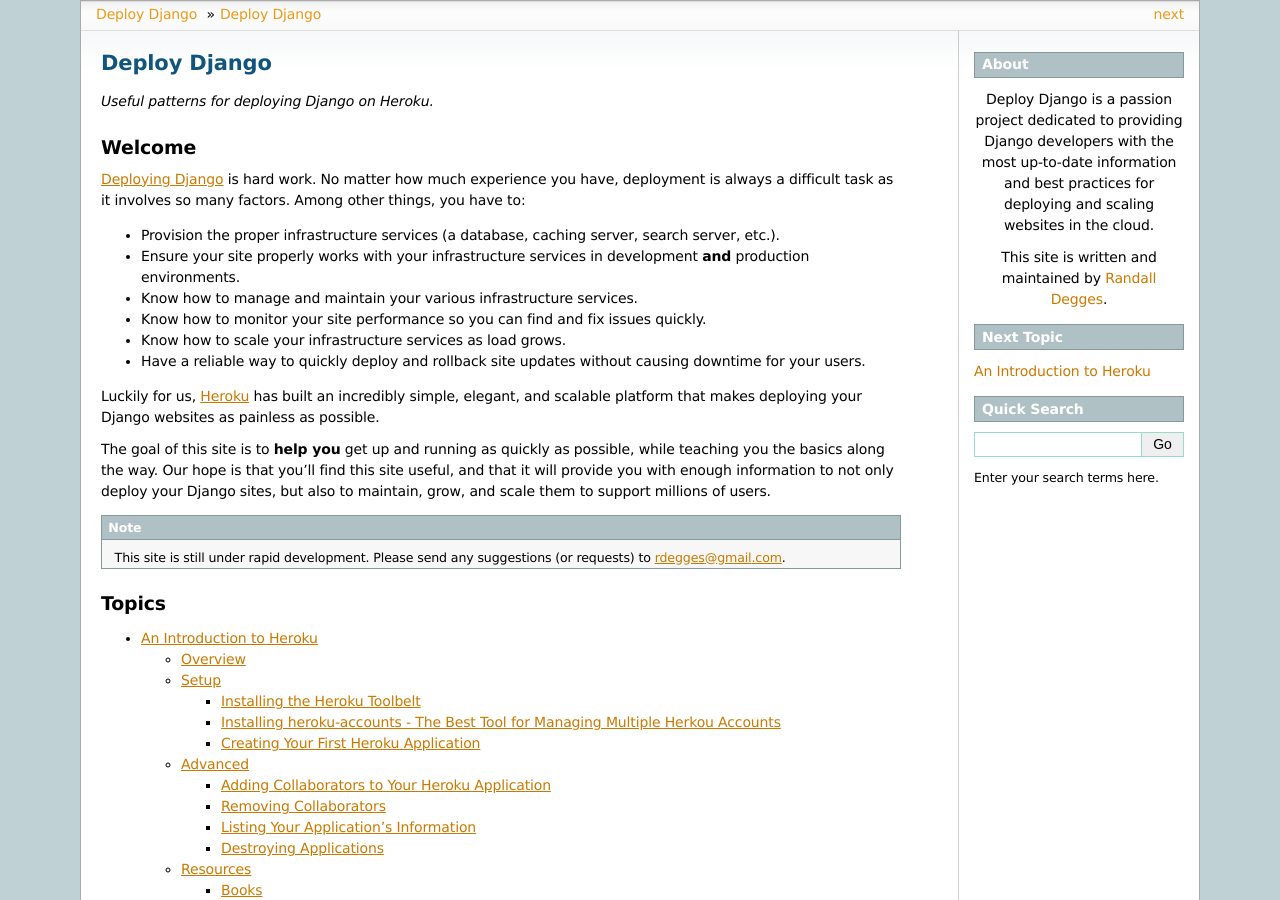
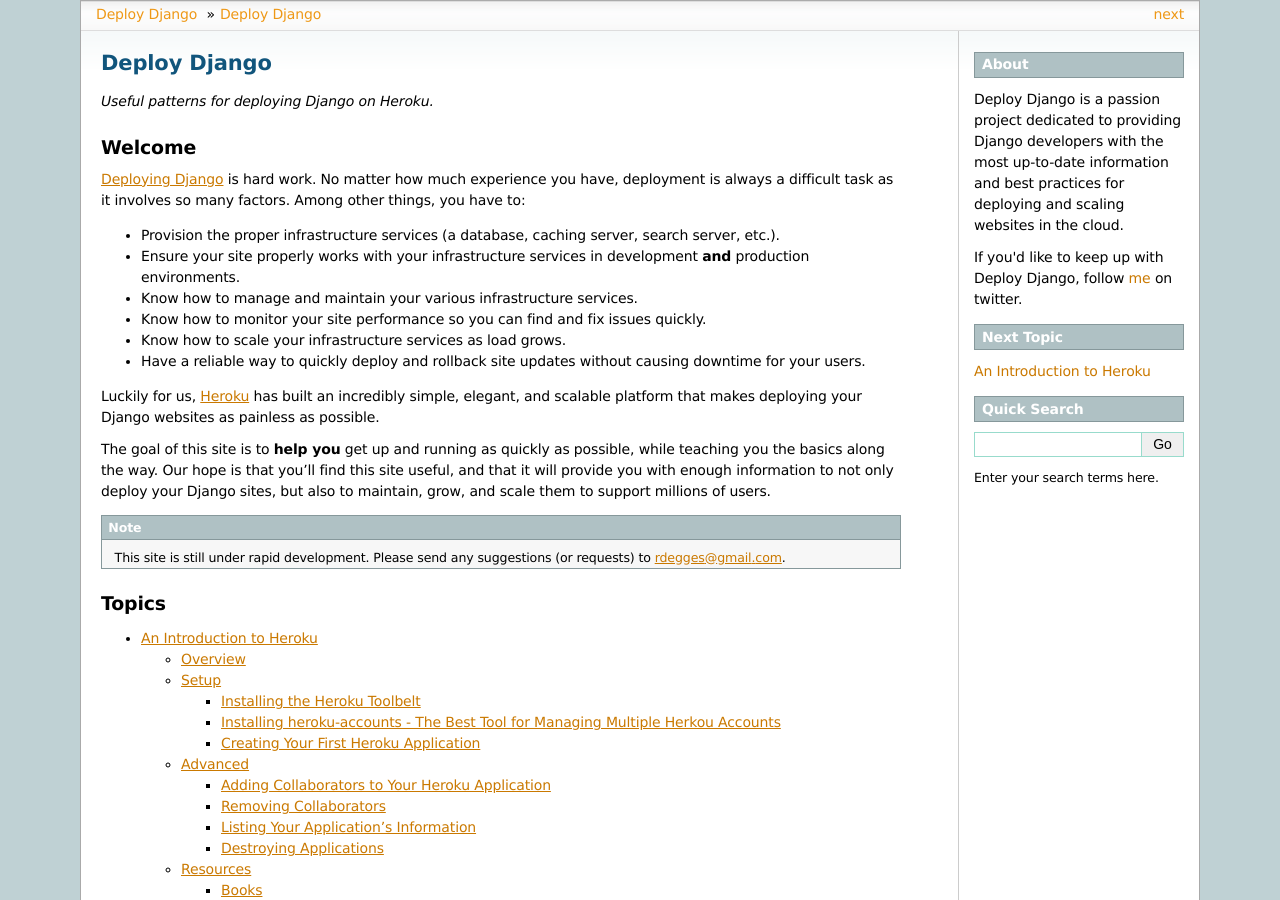
Before and after one commit to perryyo/deploydjango.com, a Sphinx documentation site: the page built from source/index.rst, in a window 1280 px wide and 900 px high. Built offline with Sphinx 7.4.7, drawn with Linux system fonts in a browser that asks for light colours.

Commit message:
Updating the 'about' sidebar text.

```diff
--- a/source/_templates/sidebarintro.html
+++ b/source/_templates/sidebarintro.html
@@ -1,10 +1,10 @@
 <h3>About</h3>
-<p class="sidebarintro">
+<p>
   Deploy Django is a passion project dedicated to providing Django developers
   with the most up-to-date information and best practices for deploying and
   scaling websites in the cloud.
 </p>
-<p class="sidebarintro">
-  This site is written and maintained by <a href="http://rdegges.com">Randall
-  Degges</a>.
+<p>
+  If you'd like to keep up with Deploy Django, follow <a
+    href="https://twitter.com/#!/rdegges">me</a> on twitter.
 </p>
```
